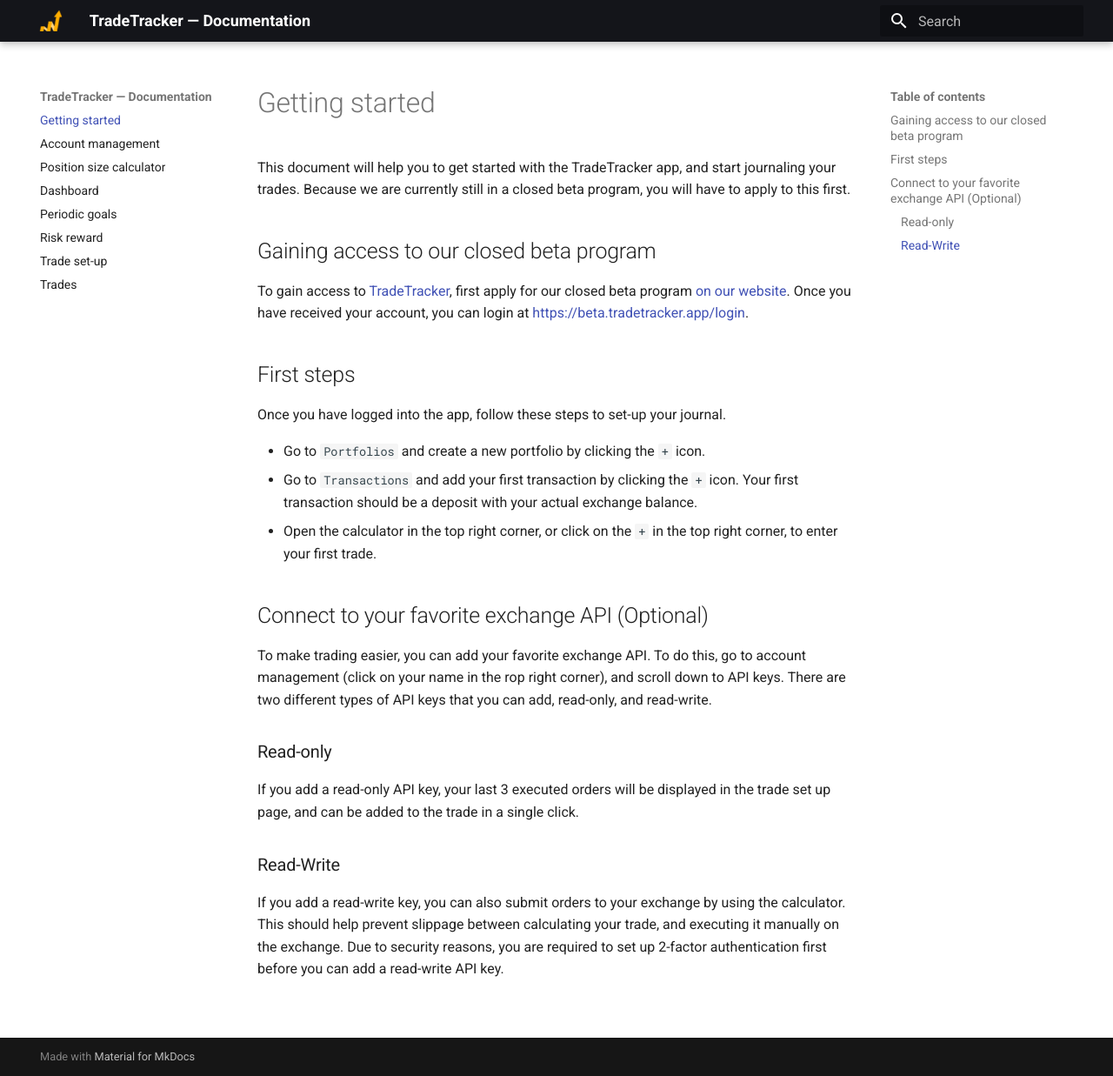
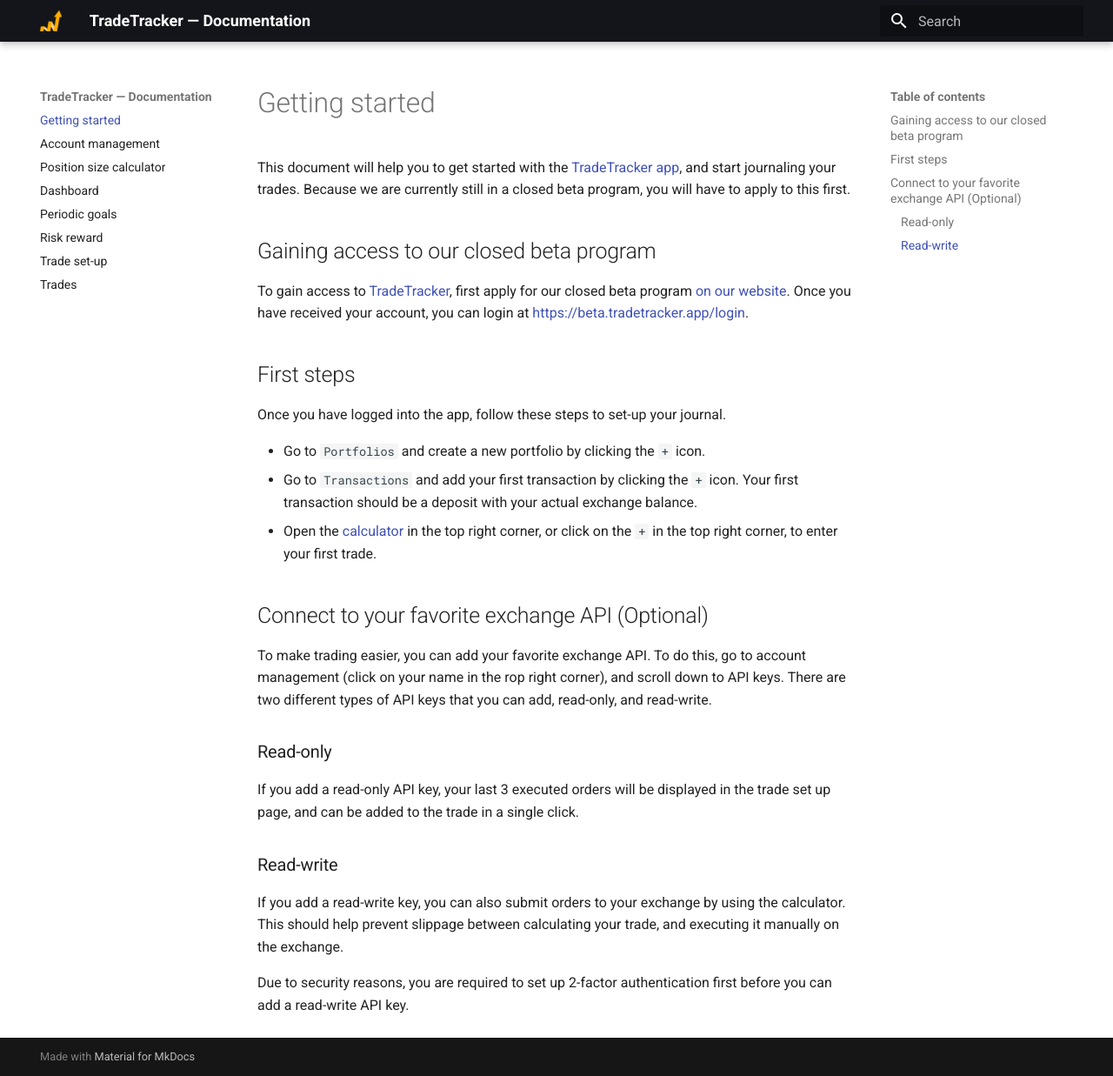
Before and after one commit to TradeTracker/docs, an MkDocs documentation site: the page built from docs/index.md, in a window 1280 px wide and 1237 px high. Shown: the whole window at 87% size. Built offline with MkDocs 1.6.1 and Material for MkDocs 9.7.7, drawn with Linux system fonts in a browser that asks for light colours; part of the change alters nothing that is shown.

```diff
--- a/docs/index.md
+++ b/docs/index.md
@@ -1,6 +1,6 @@
 # Getting started
 
-This document will help you to get started with the TradeTracker app, and start journaling your trades.
+This document will help you to get started with the [TradeTracker app](https://beta.tradetracker.app), and start journaling your trades.
 Because we are currently still in a closed beta program, you will have to apply to this first.
 
 ## Gaining access to our closed beta program
@@ -14,18 +14,19 @@ Once you have logged into the app, follow these steps to set-up your journal.
 
   * Go to `Portfolios` and create a new portfolio by clicking the `+` icon.
   * Go to `Transactions` and add your first transaction by clicking the `+` icon. Your first transaction should be a deposit with your actual exchange balance.
-  * Open the calculator in the top right corner, or click on the `+` in the top right corner, to enter your first trade.
+  * Open the [calculator](/calculator) in the top right corner, or click on the `+` in the top right corner, to enter your first trade.
 
 ## Connect to your favorite exchange API (Optional)
 
 To make trading easier, you can add your favorite exchange API. To do this, go to account management (click on your name in the rop right corner), and scroll down to API keys.
 There are two different types of API keys that you can add, read-only, and read-write.
 
-
 ### Read-only
 
 If you add a read-only API key, your last 3 executed orders will be displayed in the trade set up page, and can be added to the trade in a single click.
 
-### Read-Write
+### Read-write
 
-If you add a read-write key, you can also submit orders to your exchange by using the calculator. This should help prevent slippage between calculating your trade, and executing it manually on the exchange. Due to security reasons, you are required to set up 2-factor authentication first before you can add a read-write API key.
+If you add a read-write key, you can also submit orders to your exchange by using the calculator. This should help prevent slippage between calculating your trade, and executing it manually on the exchange.
+
+Due to security reasons, you are required to set up 2-factor authentication first before you can add a read-write API key.
```
